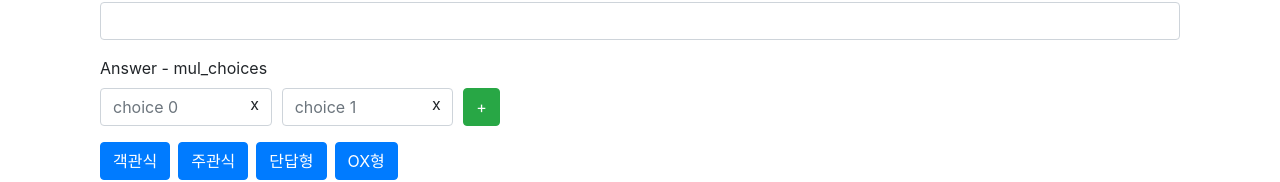
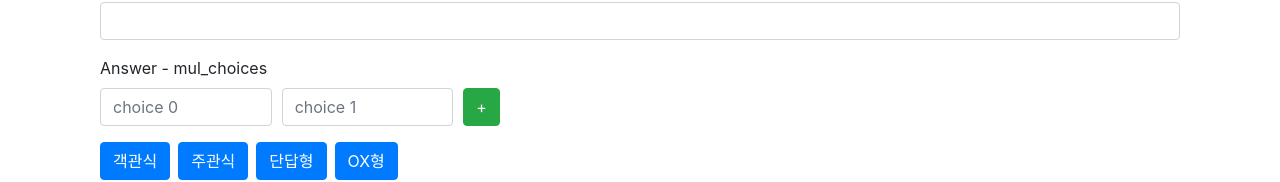
Before and after one commit to CSID-DGU/2020-1-OSSP-OSI-7, a React (Create React App) app in the folder frontend/: page /quiz in a window 1280 px wide. Shown: the part 312-494 px from the top of the page. Built offline with nearby package versions, Linux system fonts and the light colour scheme.

Commit message:
:construction: addchoices

```diff
--- a/frontend/src/components/AnswerForm.js
+++ b/frontend/src/components/AnswerForm.js
@@ -3,13 +3,13 @@ import {Form} from 'react-bootstrap';
 import ChoicesList from './ChoicesList';
 
 const AnswerForm = (props) =>{
-    const {addChoices, onChange, quiz} = props;
+    const {addChoices, onChange, quiz, onRemoveChoice} = props;
     if(props.quiz.type === "mul_choices"){
         return (
             <Fragment>
             <Form.Label>Answer - {quiz.type}</Form.Label>
             <Form.Row>
-            <ChoicesList choices={quiz.content.choices} addChoices={addChoices} onChange={onChange} quiz={quiz}/>
+            <ChoicesList choices={quiz.content.choices} addChoices={addChoices} onChange={onChange} quiz={quiz} onRemoveChoice={onRemoveChoice}/>
             </Form.Row>
             </Fragment>
             );
--- a/frontend/src/components/ChoiceItem.js
+++ b/frontend/src/components/ChoiceItem.js
@@ -1,6 +1,7 @@
-import React from 'react';
+import React, {useState} from 'react';
 import {Form, Col} from 'react-bootstrap';
 import styled from 'styled-components';
+import {MdDelete} from 'react-icons/md';
 
 const DeleteBtn = styled.span`
     position: absolute;
@@ -8,22 +9,33 @@ const DeleteBtn = styled.span`
     top:4px;
     height:30px;
     width:20px;
-    right:12px;
+    right:14px;
+    color:#c62828;
     margin-left:auto;
-    z-index:2;
+    &:hover{
+        cursor:pointer
+    }
 
 `
 
 
+const ChoicesItem = (props) =>{
+    const {choice, onChange, quizId, onRemoveChoice} = props;
+    const [focus,setFocus] = useState(false);
 
-const ChoicesItem = (props) =>{
-    const {choice, onChange, quizId} = props;
+
     const placeholder = `choice ${choice.id}`
     return (
-        <Form.Group as={Col} md={2}>
-        <Form.Control placeholder={placeholder} name='choice' index={quizId} value={choice.choice} choiceId={choice.id} onChange={(e)=>onChange(e)}>
-        </Form.Control>
-        <DeleteBtn>x</DeleteBtn>
+        <Form.Group as={Col} md={2}
+            onMouseLeave={() => setFocus(false)}
+            onMouseEnter={()=> setFocus(true)}>
+            <Form.Control placeholder={placeholder}
+                name='choice' index={quizId}
+                value={choice.choice} choiceId={choice.id}
+                onChange={(e)=>onChange(e)}></Form.Control>
+            {focus && (
+                <DeleteBtn onClick={()=>{onRemoveChoice(quizId,choice.id)}}><MdDelete/></DeleteBtn>
+            )}
         </Form.Group>
     );
 }
--- a/frontend/src/components/ChoicesList.js
+++ b/frontend/src/components/ChoicesList.js
@@ -1,15 +1,18 @@
-import React, {Fragment} from 'react';
+import React, {Fragment, useState} from 'react';
 import ChoiceItem from './ChoiceItem';
 import {Button,Form, Col} from 'react-bootstrap';
 
 const ChoicesList = (props) =>{
-    const {choices, addChoices, quiz, onChange} = props;
+    const {choices, addChoices, quiz, onChange, onRemoveChoice} = props;
+
+    const [count, setCount] = useState(2);
+
     const choiceLength = choices.length;
     return (
         <Fragment>
-            {choices.map((c)=><ChoiceItem onChange={onChange} choice={c} quizId={quiz.id}/>)}
+            {choices.map((c)=><ChoiceItem onChange={onChange} choice={c} quizId={quiz.id} onRemoveChoice={onRemoveChoice}/>)}
             <Form.Group as={Col}>
-        <Button variant="success" onClick={()=>{addChoices(quiz.id, {id:choiceLength,choice:`choice ${choiceLength+1}`})}}>+</Button>
+        <Button variant="success" onClick={()=>{addChoices(quiz.id, {id:choiceLength, choice:`choice ${choiceLength+1}`})}}>+</Button>
         </Form.Group>
         </Fragment>
     );
--- a/frontend/src/components/Quiz.js
+++ b/frontend/src/components/Quiz.js
@@ -80,13 +80,21 @@ const Quiz = () => {
         content.choices[index] = {id:index,choice:target.value};
         return content
     }
-
+    const onRemoveChoice = (quizId, choiceId) =>{
+        // id 초기화 해줘야함
+        let quiz = quizzes.filter((quiz)=>quiz.id == quizId)[0];
+        const changedChoices = {content:{
+            answer:quiz.content.answer,
+            choices:quiz.content.choices.filter((c)=>c.id !== choiceId)}}
+        console.log(changedChoices);
+        setQuizzes(quizzes.map((quiz)=>(quiz.id == quizId ? {...quiz, content:changedChoices.content}: quiz)));
+    }
 
     return (
         <Container>
             <h1>Quiz</h1>
             <h2>TOTAL : {count}</h2>
-            <QuizList quizzes={quizzes} onRemove={onRemove} onTypeChange={onTypeChange} addChoices={addChoices} onChange={onChange}/>
+            <QuizList quizzes={quizzes} onRemove={onRemove} onTypeChange={onTypeChange} addChoices={addChoices} onChange={onChange} onRemoveChoice={onRemoveChoice}/>
             <Container>
                 <ButtonToolbar>
                     <ButtonGroup className="mr-2">
--- a/frontend/src/components/QuizForm.js
+++ b/frontend/src/components/QuizForm.js
@@ -6,7 +6,7 @@ import {Button, Form, Dropdown, Container, Row, Col} from 'react-bootstrap';
 
 const QuizForm = (props)=>{
     const koreanDict = {"mul_choices":"객관식", "essay":"주관식", "short_answer":"단답형","binary":"OX형"};
-    const {onRemove, onTypeChange, AnswerForm, onChange, quiz, addChoices} = props;
+    const {onRemove, onTypeChange, AnswerForm, onChange, quiz, addChoices, onRemoveChoice} = props;
     const {id, type} = quiz;
 
 
@@ -46,7 +46,7 @@ const QuizForm = (props)=>{
             <Form.Label>Description</Form.Label>
             <Form.Control name="description" index={id} value={quiz.description} onChange={(e)=>{onChange(e)}}></Form.Control>
         </Form.Group>
-        <AnswerForm  addChoices={addChoices} onChange={onChange} quiz={quiz}/>
+        <AnswerForm  addChoices={addChoices} onChange={onChange} quiz={quiz} onRemoveChoice={onRemoveChoice}/>
         </Form>
         </Container>
         );
--- a/frontend/src/components/QuizList.js
+++ b/frontend/src/components/QuizList.js
@@ -4,10 +4,10 @@ import AnswerForm from "./AnswerForm";
 
 
 const QuizList = (props) => {
-    const { quizzes, onRemove, onTypeChange, addChoices, onChange} = props;
+    const { quizzes, onRemove, onTypeChange, addChoices, onChange,onRemoveChoice} = props;
 
     const QuizLists = quizzes.map((quiz, index) =>
-        <QuizForm key={quiz.id} onRemove={onRemove} onTypeChange={onTypeChange} AnswerForm={AnswerForm} addChoices={addChoices} quiz={quiz} onChange={onChange} />
+        <QuizForm key={quiz.id} onRemove={onRemove} onTypeChange={onTypeChange} AnswerForm={AnswerForm} addChoices={addChoices} quiz={quiz} onChange={onChange} onRemoveChoice={onRemoveChoice}/>
         );
 
     return (
```
Also changed, not shown: 1 other file (tests, documents, lock files or other folders).
